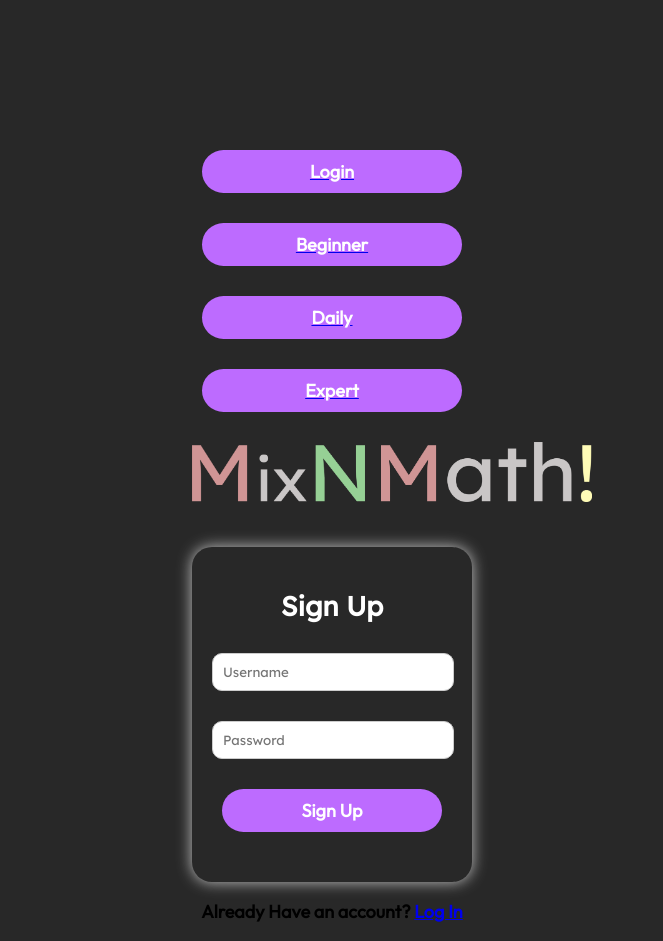
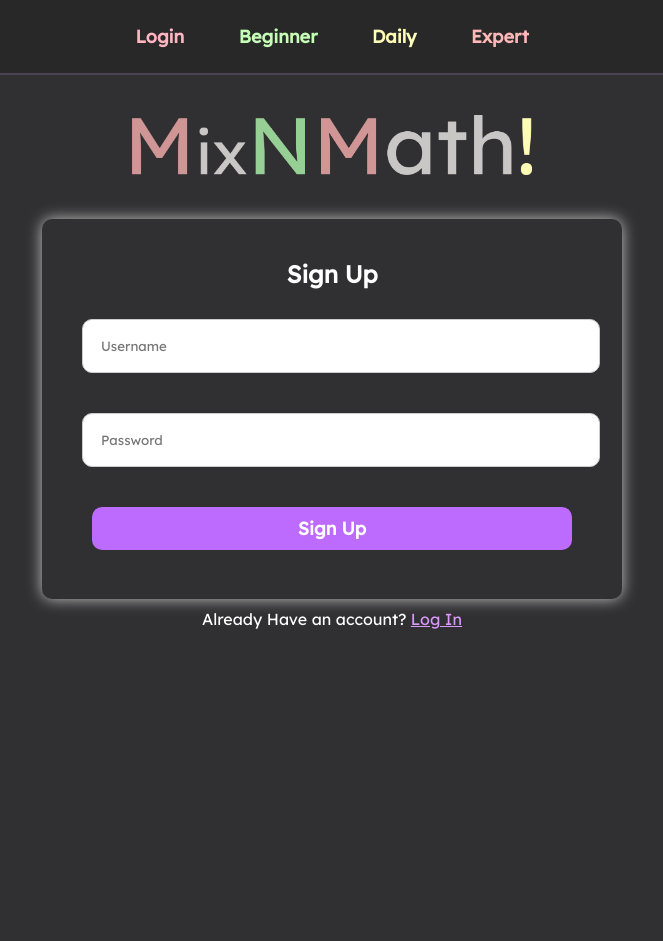
Before and after one commit to nrccstat/MixNMath, a PHP site: page /signup.html in a window 1280 px wide. Shown: the whole page, without its empty margins (308-971 px from the left). After the commit the page ends 629 px from the top, so only its background shows below. Run offline with PHP 8.4, Linux system fonts and the light colour scheme.

Commit message:
Update login.css

```diff
--- a/login.css
+++ b/login.css
@@ -1,34 +1,50 @@
+*{
+  border: 0;
+  padding: 0;
+  margin: 0;
+  }
+
+
 body {
-  background-color: #282828;
-  margin: 10;
-  padding: 20;
-  font-family: 'Outfit', sans-serif;
-  font-weight: bolder;
-  font-size: large;
-  text-align: center;
-  margin-left: 500px;
-  margin-right: 500px;
-  margin-top: 150px;
+  margin: 0px;
+  height: 100vh;
+  display: flex;
+  justify-content: center;
+  align-items: center;
+  background-color: #302F31;
+  font-family: 'Lexend', sans-serif;
+  color: #c2ff9a;
+  overflow: auto;
 }
+.game-container {
+    background-color: #302F31;
+    padding: 20px;
+    border-radius: 10px;
+    text-align: center;
+    width: 100%;
+    height: 100%;
 
+}
 .login-container {
+  display: inline-block;
   color: #FFFFFF;
-  padding: 20px;
-  margin-left: 160;
-  margin-top: 40px;
+  margin: 10px;
+  padding: 40px;
   border-radius: 20px;
   box-shadow: 0 0 15px rgba(214, 214, 214, 0.9);
   max-width: 500px;
-  align-items: center;
-  font-family: 'Lexend', sans-serif;
-  font-weight: bolder;
-  font-size: large;
+  border-radius: 10px;
+  max-width: 500px;
+  max-height: 300px;
+  width: 100%;
+  height: 100%;
 }
 
 input[type="text"],
 input[type="password"],
-button {
-  display: block;
+
+.button {
+  display: table-header-group;
   font-family: 'Lexend', sans-serif;
   width: calc(100% - 20px);
   margin: 30px auto;
@@ -37,23 +53,196 @@ button {
   border: 1px solid #ccc;
   border-radius: 10px;
 }
+#username{
+  padding: 18px;
+  margin-bottom: 10px;
+}
+#password{
+  padding: 18px;
+}
+#mnmlogo{
+  align-self: top;
+  display: inline-block;
+  margin-top: 10px;
+  margin-bottom: 30px;
 
+}
 button {
   background-color: rgb(189, 107, 255);
   color: #FFFFFF;
   border: none;
-  border-radius: 30px;
   cursor: pointer;
   font-family: 'Outfit', sans-serif;
   font-weight: bold;
   font-size: large;
 }
 
-button:hover {
-  background-color: #5b9597;
+#submit{
+  display: block;
+  font-family: 'Lexend', sans-serif;
+  width: calc(100% - 20px);
+  margin: 10px;
+  padding: 10px;
+  border: 30px;
+  width: calc(100% - 20px);
+  border-radius: 10px;
+}
+#submit:hover{
+  color: black;
+  background-color: #f3c4ff; /* Red */
+  transition-duration: 0.5s;
+}
+.mode-button {
+  display: fixed;
+  font-family: 'l', sans-serif;
 }
 
 #message {
   color: #ff0000;
   text-align: center;
 }
+
+.navbar {
+  background-color: #282828;
+  padding: 0px;
+  margin-left: 0px;
+  margin-right: 0px;
+  border-radius: 0px;
+  text-align: center;
+  max-width:100%;
+  max-height: 100%;
+  width: 100vw;
+  height: 100%;
+  display: inline-block;
+  box-sizing: border-box;
+  margin-bottom: 30px;
+  border-bottom: 2px solid #4C4452;
+}
+
+
+
+#begin {
+  box-sizing: border-box;
+  max-width:150px;
+  border: none;
+  padding: 25px;
+  margin: 0px;
+  color: #C5FFB7;
+  background-color: #282828; /* Red */
+  font-family: 'Lexend', sans-serif;
+  font: bolder;
+  font-size:large;
+}
+#begin:hover {
+  border: none;
+  margin: 0px;
+  transition-duration: 0.5s;
+  color: #282828;
+  background-color: #C5FFB7; /* Red */
+  font-family: 'Lexend', sans-serif;
+  font:bolder;
+  animation: zoom-in 1s;
+  animation-iteration-count: 1;
+  animation-fill-mode: both;
+}
+
+#daily:hover {
+  max-width:150px;
+  border: none;
+  transition-duration: 0.5s;
+  color: #282828;
+  background-color: #FFFCB7; /* Red */
+  font-family: 'Lexend', sans-serif;
+  font:bolder;
+  animation: zoom-in 1s;
+  animation-iteration-count: 1;
+  animation-fill-mode: both;
+}
+#daily:active {
+  border: none;
+  transition-duration: 0.5s;
+  color: #282828;
+  background-color: #FFFCB7; /* Red */
+  font-family: 'Lexend', sans-serif;
+  font:bolder;
+  animation: zoom-in 1s;
+  animation-iteration-count: 1;
+  animation-fill-mode: both;
+}
+#expert:hover {
+  border: none;
+  margin: 0px;
+  transition-duration: 0.5s;
+  color: #282828;
+  background-color: #ffb7b7; /* Red */
+  font-family: 'Lexend', sans-serif;
+  font:bolder;
+  animation: zoom-in 1s;
+  animation-iteration-count: 1;
+  animation-fill-mode: both;
+}
+@keyframes zoom-in {
+  0% {
+    transform: scale(1, 1);
+  }
+  100% {
+    transform: scale(1.1, 1.1);
+  }
+}
+#daily {
+  max-width:150px;
+  border: none;
+  box-sizing: border-box;
+  padding: 25px;
+  margin:0px;
+  color: #FFFCB7;
+  background-color: #282828; /* Red */
+  font-family: 'Lexend', sans-serif;
+  font: bold;
+
+  font-size:large;
+}
+
+#expert {
+  max-width:150px;
+  border: none;
+  padding: 25px;
+  margin: 0px;
+  color: #ffb7b7;
+  background-color: #282828; /* Red */
+  font-family: 'Lexend', sans-serif;
+  font: bold;
+  font-size:large;
+}
+
+#login:hover {
+  border: none;
+  margin: 0px;
+  transition-duration: 0.5s;
+  color: #282828;
+  background-color: lightpink;
+  font-family: 'Lexend', sans-serif;
+  font-weight: bolder;
+  animation: zoom-in 1s;
+  animation-iteration-count: 1;
+  animation-fill-mode: both;
+}
+
+#login {
+  max-width:150px;
+  border: none;
+  padding: 25px;
+  margin: 0px;
+  color: lightpink ;
+  background-color: #282828;
+  font-family: 'Lexend', sans-serif;
+  font-weight: bolder;
+  font-size: large;
+}
+
+#suprompt{
+  color: white;
+}
+#sulink{
+  color: rgb(217, 152, 255);
+}
```
